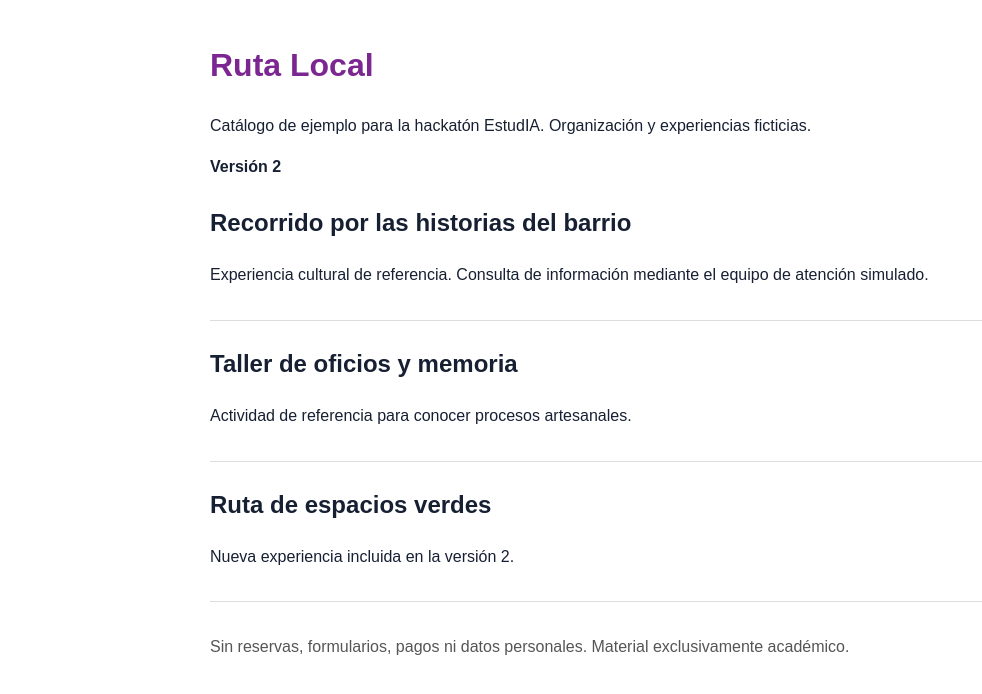
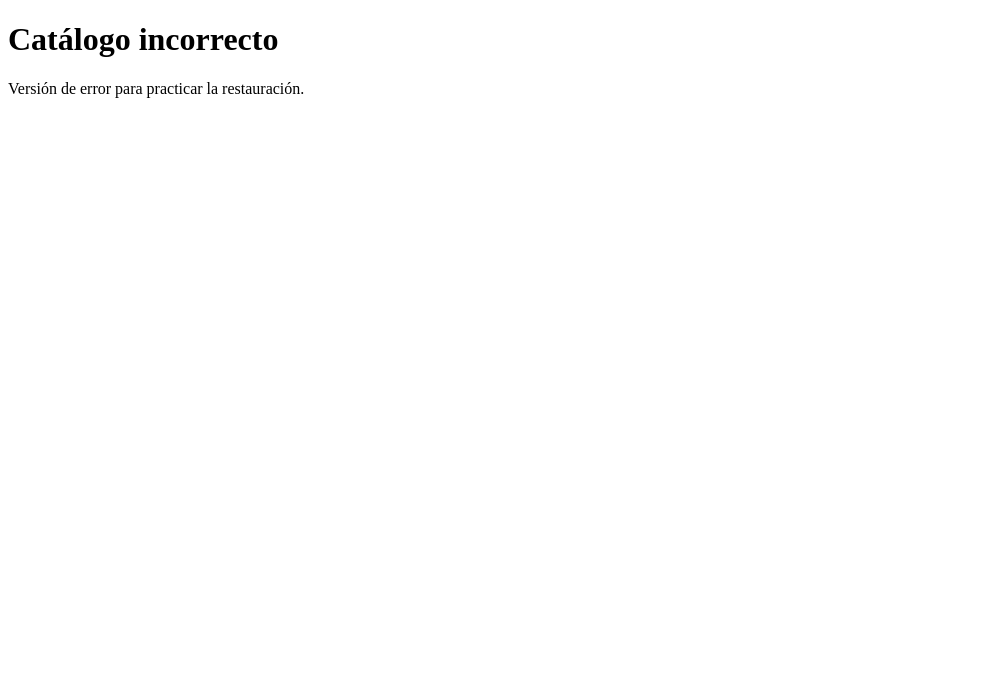
Before and after one commit to los-ultimos-estudIA/proyecto_estudia, a plain HTML site: page docs/index.html in a window 1280 px wide. Shown: the whole page, without its empty margins (0-982 px from the left). Drawn offline with Linux system fonts and the light colour scheme.

Commit message:
Prueba Error simulado

```diff
--- a/docs/index.html
+++ b/docs/index.html
@@ -1 +1 @@
-<!doctype html><html lang="es"><head><meta charset="utf-8"><meta name="viewport" content="width=device-width, initial-scale=1"><title>Ruta Local - Catálogo ficticio</title><link rel="stylesheet" href="styles.css"></head><body><h1>Ruta Local</h1><p>Catálogo de ejemplo para la hackatón EstudIA. Organización y experiencias ficticias.</p><p><strong>Versión 2</strong></p><article><h2>Recorrido por las historias del barrio</h2><p>Experiencia cultural de referencia. Consulta de información mediante el equipo de atención simulado.</p></article><article><h2>Taller de oficios y memoria</h2><p>Actividad de referencia para conocer procesos artesanales.</p></article><article><h2>Ruta de espacios verdes</h2><p>Nueva experiencia incluida en la versión 2.</p></article><footer>Sin reservas, formularios, pagos ni datos personales. Material exclusivamente académico.</footer></body></html>
+<!doctype html><html lang='es'><meta charset='utf-8'><title>Error simulado</title><h1>Catálogo incorrecto</h1><p>Versión de error para practicar la restauración.</p></html>
```
Also changed, not shown: trabajo/index.html (+1 -1 lines).
